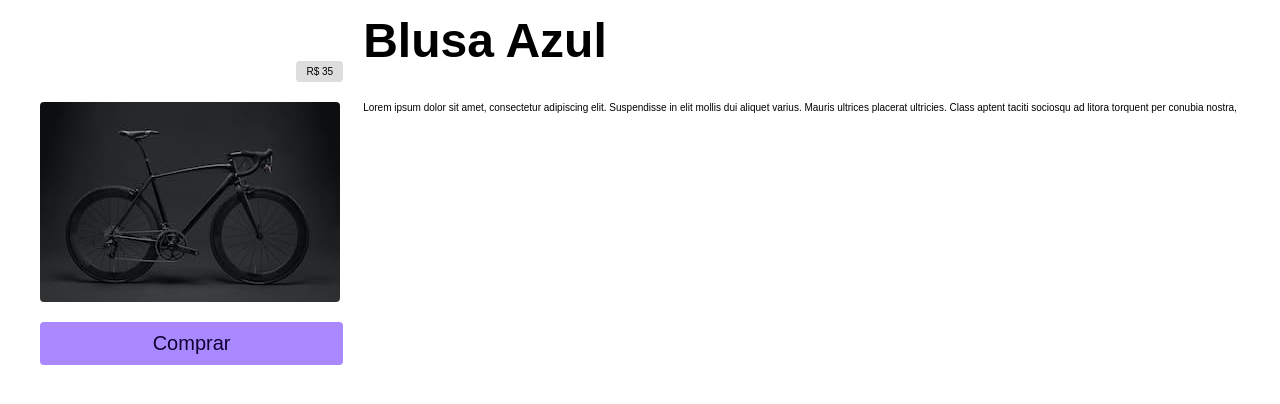
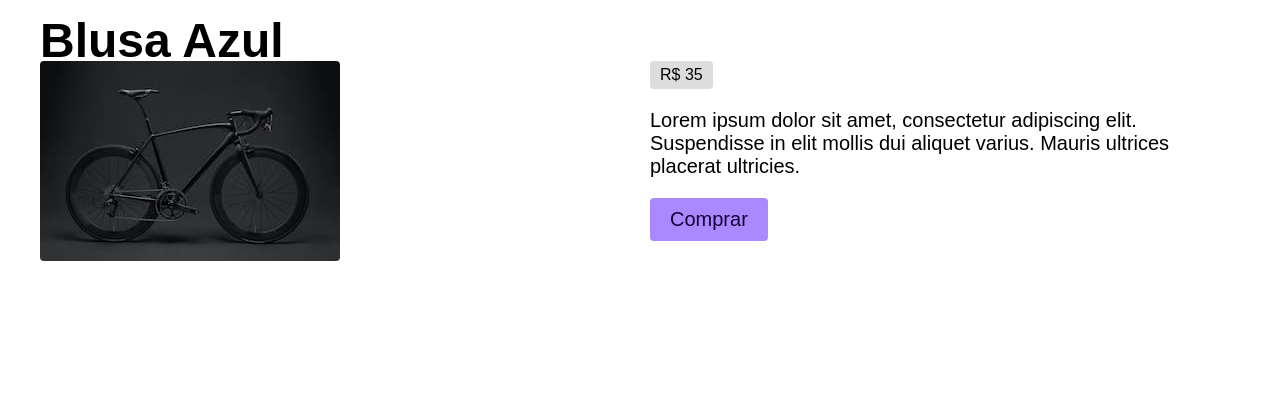
Before and after one commit to GabryelBoeira/html_css_fundamentos, a plain HTML site: page css.posicionamento/index.html in a window 1280 px wide. Drawn offline with Linux system fonts and the light colour scheme.

Commit message:
Trabalhando com grid rows

```diff
--- a/css.posicionamento/index.html
+++ b/css.posicionamento/index.html
@@ -9,12 +9,15 @@
 <body>
   <div class="grid">
     <h1 class="titulo">Blusa Azul</h1>
-    <p class="preco">R$ 35</p>
     <img class="foto" src="./img/bicicleta-300-200.jpg" alt="Bicicleta-preta">
-    <p class="descricao"> Lorem ipsum dolor sit amet, consectetur adipiscing elit. Suspendisse in elit mollis dui aliquet varius.
-      Mauris ultrices placerat ultricies. Class aptent taciti sociosqu ad litora torquent per conubia nostra,</p>
-    <a class="comprar" href="/">Comprar</a>
+    <div class="info">
+      <span class="preco">R$ 35</span>
+      <p class="descricao"> Lorem ipsum dolor sit amet, consectetur adipiscing elit. Suspendisse in elit mollis dui aliquet varius.
+        Mauris ultrices placerat ultricies.</p>
+      <a class="comprar" href="/">Comprar</a>
+    </div>
   </div>
+
 </body>
 
 </html>
--- a/css.posicionamento/style.css
+++ b/css.posicionamento/style.css
@@ -1,29 +1,24 @@
 .grid {
   display: grid;
   gap: 20px;
-  grid-template-columns: 2fr, 1fr;
-  grid-template-rows: auto auto;
-  grid-auto-rows: 200px;
+  grid-template-columns: repeat(2, 1fr);
+  grid-template-rows: repeat(3, auto) 1rf;
+  place-items: start;
+
   /* place-items: center; */
 }
 
-.foto {
+.titulo {
   grid-column: 1 / -1;
-  text-align: right;
 }
 
-.preco {
-  place-self: start end;
+.info {
+  display: grid;
+  place-items: start;
+  place-self: start;
+  gap: 20px;
 }
 
-.titulo {
-  grid-column: 2;
-}
-
-.comprar {
-  align-self: start;
-  text-align: center;
-}
 /* Estilos gerais*/
 
 body {
@@ -41,9 +36,8 @@ h1 {
   line-height: 1px;
 }
 
-p,
-span {
-  font-size: 10px;
+p {
+  font-size: 20px;
 }
 
 img {
@@ -57,6 +51,7 @@ img {
   padding: 10px 20px;
   text-decoration: none;
   border-radius: 4px;
+  text-align: center;
   font-size: 20px;
 }
 
```
